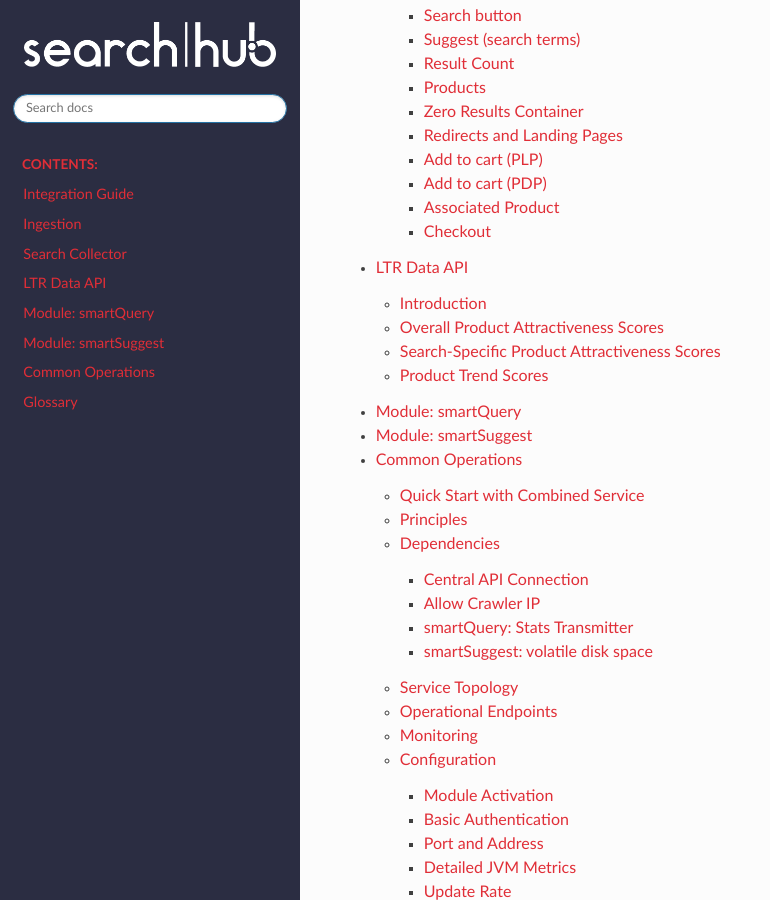
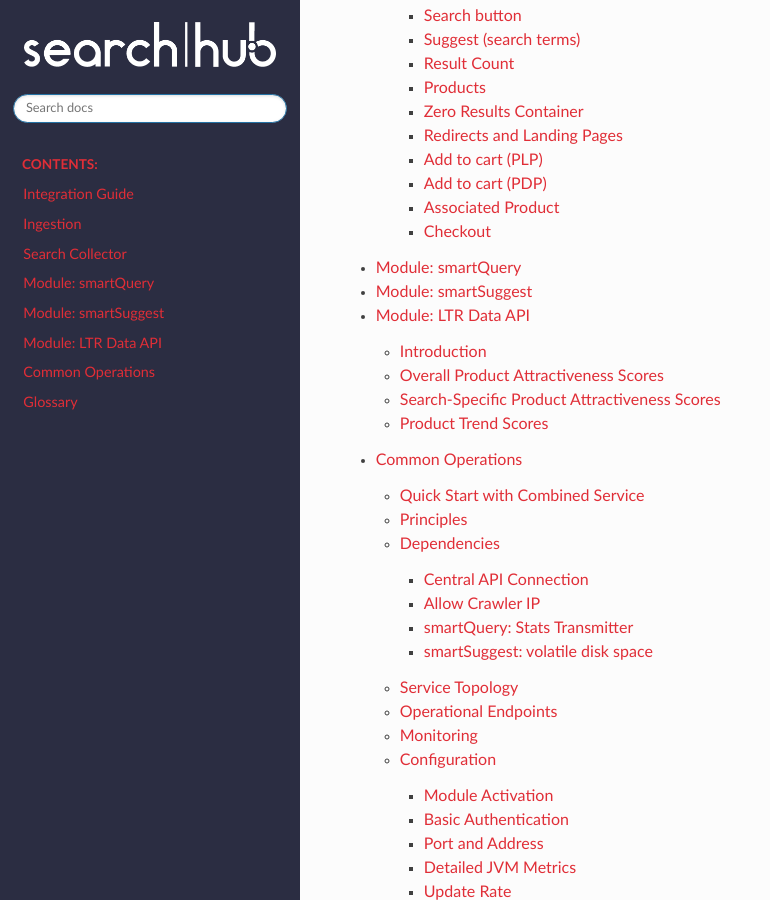
Before and after one commit to CommerceExperts/searchhub-docs, a Sphinx documentation site: the page built from docs/index.rst, in a window 1280 px wide and 900 px high, scrolled down 1008 px. Shown: the whole window, without its empty margins (0-770 px from the left). Built offline with Sphinx 7.4.7 and the Read the Docs theme 3.1.0, drawn with Linux system fonts in a browser that asks for light colours.

Commit message:
Change order for LTR data api doc

```diff
--- a/docs/index.rst
+++ b/docs/index.rst
@@ -11,7 +11,9 @@
    integration-guide
    ingestion
    search-collector
-   module_*
+   module_smartquery
+   module_smartsuggest
+   module_ltr_data
    operations
    glossary
 
--- a/docs/module_ltr_data.rst
+++ b/docs/module_ltr_data.rst
@@ -1,5 +1,5 @@
-LTR Data API
-============
+Module: LTR Data API
+====================
 
 Introduction
 ------------
```
